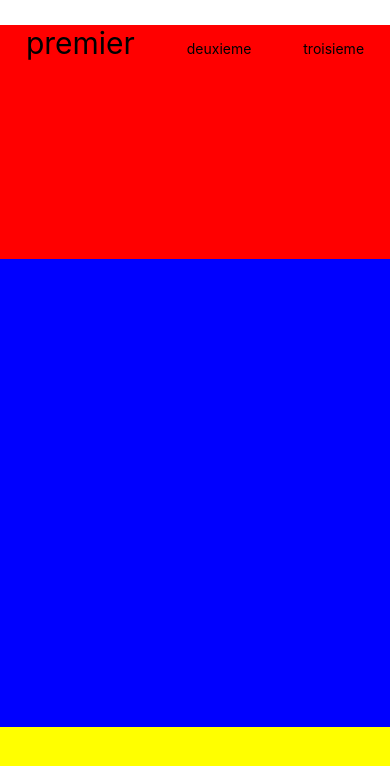
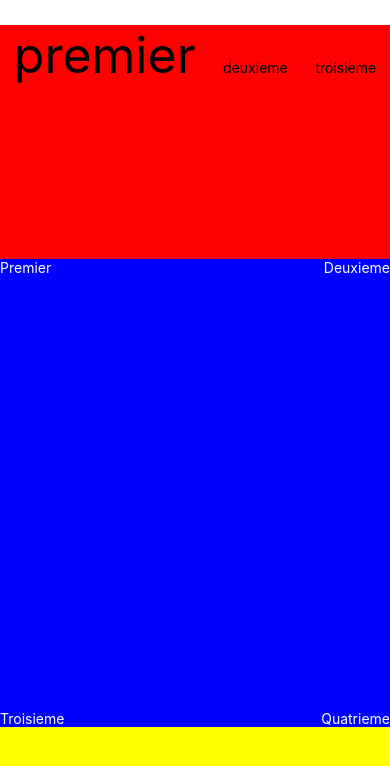
Before and after one commit to webdevproformation/react-native-d-avril-2023, a React Native app in the folder jour3-composants/: screen / in a window 390 px wide. Shown: the top 766 px of the page. Built offline with nearby package versions, Linux system fonts and the light colour scheme.

Commit message:
correction

```diff
--- a/jour3-composants/App.js
+++ b/jour3-composants/App.js
@@ -5,11 +5,20 @@ export default function App() {
   return (
     <View style={styles.container}>
       <View style={styles.zone1} >
-        <Text style={{ fontSize : 30 }}>premier</Text>
+        <Text style={{ fontSize : 50 }}>premier</Text>
         <Text>deuxieme</Text>
         <Text>troisieme</Text>
       </View>
-      <View style={{ backgroundColor : "blue" , flex : 2 , width:"100%" }} />
+      <View style={{ backgroundColor : "blue" , flex : 2 , width:"100%" , justifyContent: "space-between" }} >
+        <View style={{ flexDirection : "row" , justifyContent: "space-between" }}>
+          <Text style={{color : "white"}}>Premier</Text>
+          <Text style={{color : "white"}}>Deuxieme</Text>
+        </View>
+        <View style={{ flexDirection : "row" , justifyContent: "space-between" }}>
+          <Text style={{color : "white"}}>Troisieme</Text>
+          <Text style={{color : "white"}}>Quatrieme</Text>
+        </View>
+      </View>
       <View style={{ backgroundColor : "yellow" , flex : 0.5 , width:"100%" }} />
       {/*<StatusBar hidden={true} />*/}
       <StatusBar style="auto" />
@@ -29,7 +38,7 @@ const styles = StyleSheet.create({
     flex : 1 ,
     width:"100%" ,
     flexDirection: "row" ,
-    justifyContent : "space-around" , /* attention justifyContent centerer horizontalement SI flexDirection: "row" par défaut  justifyContent: "center" va centrer Verticalement
+    justifyContent : "space-around" , /* attention justifyContent centre horizontalement SI flexDirection: "row" par défaut  justifyContent: "center" va centrer Verticalement
       flex-start
       flex-end
       center
@@ -37,11 +46,15 @@ const styles = StyleSheet.create({
       space-between
       space-around
     */
-   alignItems: "baseline" // verticalement SI flexDirection: "row" ,  par contre si on est sur flexDirection: "column" permet de gérer l'espacement horizontalement
+    alignItems: "baseline" // verticalement SI flexDirection: "row" ,  par contre si on est sur flexDirection: "column" permet de gérer l'espacement horizontalement
     // flex-start
     // flex-end
     // center
     // baseline
-
+    // 10h50 bon café !!!
   }
+  // cas pratique :
+  // dans la zone bleue
+  // Ajouter dans cette zone 4 textes premier deuxieme troisieme et quatrieme
+  // caler chaque mot dans un coin de cette zone
 });
```
